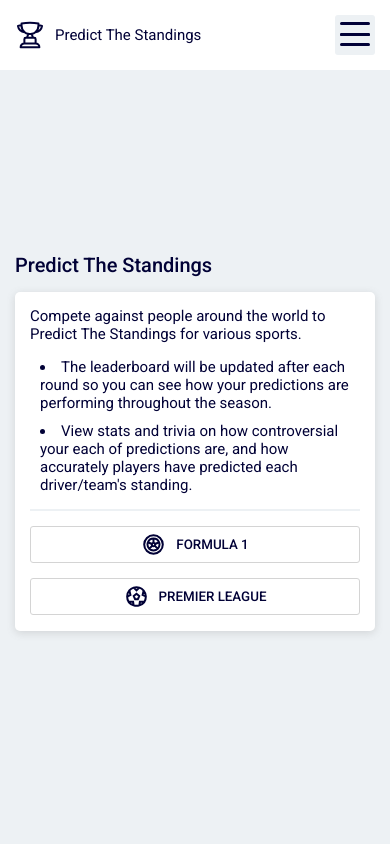
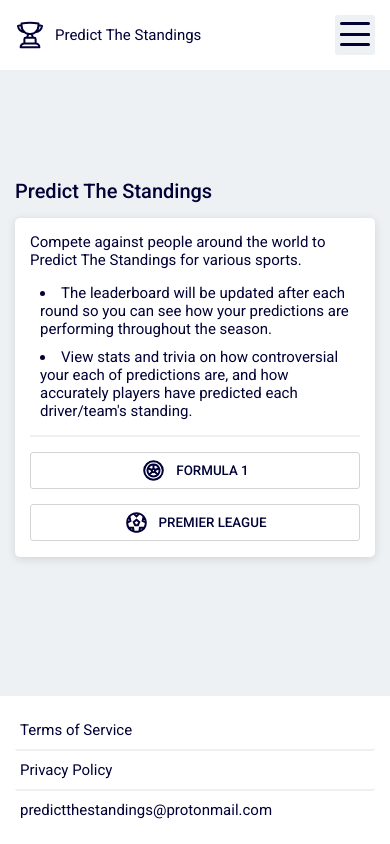
Before and after one commit to davidwillprice/predict-the-standings, a Next.js app: page / in a window 390 px wide. Built offline with nearby package versions, Linux system fonts and the light colour scheme; no server answers.

Commit message:
Add Secondary Menu as a footer on mobile

```diff
--- a/app/layout.tsx
+++ b/app/layout.tsx
@@ -1,9 +1,11 @@
 import type { Metadata } from "next";
-import Header from "@components/header/header";
 import { SessionProvider } from "@lib/next-auth-provider";
 import { Providers } from "./providers";
+import { Roboto } from "next/font/google";
 
-import { Roboto } from "next/font/google";
+import Header from "@components/header/header";
+import { SecondaryMenu } from "@components/header/secondary-menu";
+
 import "@styles/globals.scss";
 import styles from "@styles/layout.module.scss";
 
@@ -35,6 +37,7 @@ export default function RootLayout({
             <div className={styles.content_container}>
               <main className={styles.main}>{children}</main>
             </div>
+            <SecondaryMenu type="footer" />
           </SessionProvider>
         </Providers>
       </body>
--- a/src/ui/components/header/header.module.scss
+++ b/src/ui/components/header/header.module.scss
@@ -99,15 +99,19 @@
     position: relative;
     border-radius: 3px;
     padding: 5px;
-  }
-  .link_active::before {
+    &::before {
       width: 5px;
-    height: 100%;
+      transition: all 0.2s;
+      height: 0px;
       background-color: var(--secondary-color);
       position: absolute;
       content: "";
       border-radius: 5px;
       left: -7px;
+    }
+    &.link_active::before {
+      height: 100%;
+    }
   }
 }
 .secondary_menu {
@@ -121,6 +125,20 @@
     width: 100%;
     padding: 5px;
     border-radius: 3px;
+  }
+  &__footer {
+    background-color: var(--primary-color);
+    padding: 15px;
+    gap: 0;
+    display: none;
+    a {
+      border-bottom: 2px solid var(--tertiary-color);
+      padding-top: 10px;
+      padding-bottom: 10px;
+      &:last-child {
+        border-bottom: none;
+      }
+    }
   }
 }
 
@@ -172,8 +190,11 @@
       height: 50%;
     }
   }
-  .secondary_menu {
+  .secondary_menu__header {
     display: none;
+  }
+  .secondary_menu__footer {
+    display: flex;
   }
   .link {
     padding-top: 10px;
--- a/src/ui/components/header/header.tsx
+++ b/src/ui/components/header/header.tsx
@@ -2,10 +2,9 @@ import { getServerSession } from "next-auth/next";
 
 import { authOptions } from "@lib/auth";
 
-import Link from "next/link";
-
 import { MainNav } from "@components/header/main-nav";
 import HeaderLink from "@components/header/header-link";
+import { SecondaryMenu } from "@components/header/secondary-menu";
 
 import styles from "@components/header/header.module.scss";
 
@@ -23,14 +22,7 @@ const Header = async () => {
   return (
     <header className={styles.header}>
       <MainNav>{profileLink}</MainNav>
-      <nav className={styles.secondary_menu}>
-        {/**@todo Add secondary menu as a footer on mobile */}
-        {/**@todo Add Attribution page link */}
-        <hr />
-        <Link href="/terms-of-service">Terms of Service</Link>
-
-        <Link href="/privacy-policy">Privacy Policy</Link>
-      </nav>
+      <SecondaryMenu type={"header"} />
     </header>
   );
 };
--- /dev/null
+++ b/src/ui/components/header/secondary-menu.tsx
@@ -0,0 +1,28 @@
+import Link from "next/link";
+
+import styles from "@components/header/header.module.scss";
+
+interface Props {
+  type: "header" | "footer";
+}
+
+export const SecondaryMenu = ({ type }: Props) => (
+  <nav
+    className={`${styles.secondary_menu} ${
+      type === "header"
+        ? styles.secondary_menu__header
+        : styles.secondary_menu__footer
+    }`}>
+    {/**@todo Add Attribution page link */}
+    {type === "header" ? <hr /> : ""}
+    <Link href="/terms-of-service">Terms of Service</Link>
+    <Link href="/privacy-policy">Privacy Policy</Link>
+    {type === "footer" ? (
+      <a href="mailto:predictthestandings@protonmail.com">
+        predictthestandings@protonmail.com
+      </a>
+    ) : (
+      ""
+    )}
+  </nav>
+);
--- a/src/ui/styles/globals.scss
+++ b/src/ui/styles/globals.scss
@@ -17,7 +17,7 @@
   --secondary-color: #b8dfd8;
   --tertiary-color: #011627;
   --quaternary-color: #0d65b3;
-  --box-shadow: rgb(255, 255, 255) 0px;
+  --box-shadow: rgba(0, 0, 0, 0.5) 0px 0px 1px 2px;
   --error-color: rgb(255, 75, 75);
   --success-color: rgb(27, 235, 27);
 }
--- a/src/ui/styles/layout.module.scss
+++ b/src/ui/styles/layout.module.scss
@@ -21,7 +21,7 @@
 }
 @media (max-width: $mobile-menu-breakpoint) {
   .content_container {
-    min-height: calc(100vh - $header-height-mobile);
+    min-height: calc(100vh - ($header-height-mobile + $footer-height-mobile));
     flex-direction: column;
     justify-content: center;
     width: 100%;
--- a/src/ui/styles/sass-variables.scss
+++ b/src/ui/styles/sass-variables.scss
@@ -1,6 +1,7 @@
 $header-width-desktop: 260px;
 $header-width-tablet: 220px;
 $header-height-mobile: 70px;
+$footer-height-mobile: 148px;
 
 $tablet-menu-breakpoint: 700px;
 $mobile-menu-breakpoint: 600px;
```
Lines whose indentation alone changed are shown as unchanged.
